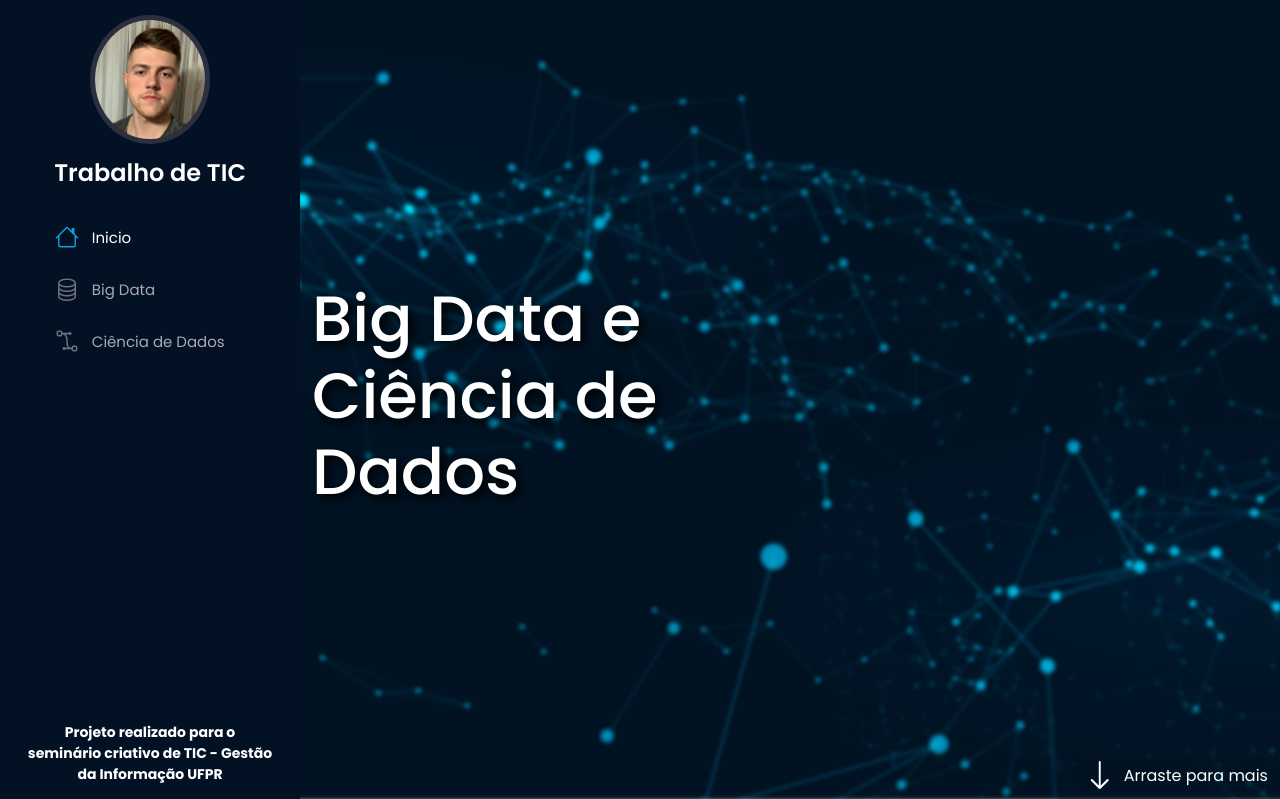
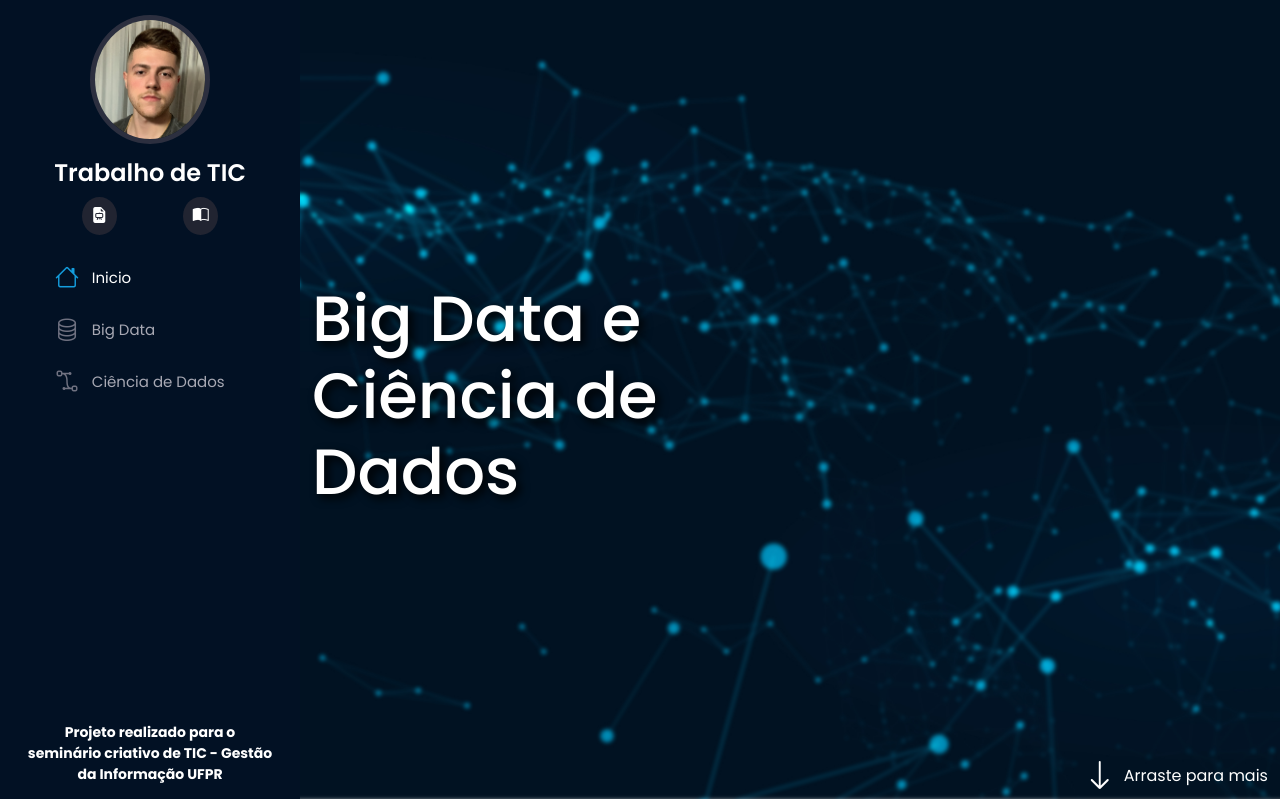
Before and after one commit to gabriel-andreoli/UFPR-TIC, a Flask app: page / in a window 1280 px wide. Shown: the top 799 px of the page. Run offline with Flask 2, Linux system fonts and the light colour scheme; some libraries are stand-ins or nearby versions.

Commit message:
Abbr e links

```diff
--- a/templates/index.html
+++ b/templates/index.html
@@ -17,20 +17,19 @@
         <section class="profile">
             <img src="../static/images/Gab-2.0---Copia.png" alt="Foto">
             <h1>Trabalho de TIC</h1>
-            <!-- <div class="social-links">
-                <a href="https://www.linkedin.com/in/gabriel-andreoli-647052255/" target="_blank" rel="external">
-                    <i class="bi bi-linkedin icon-social"></i>
-                </a>
-                <a href="https://www.instagram.com/g_andreolii/" target="_blank" rel="external">
-                    <i class="bi bi-instagram icon-social"></i>
-                </a>
-                <a href="https://github.com/gabriel-andreoli" target="_blank" rel="external">
-                    <i class="bi bi-github icon-social"></i>
-                </a>
-                <a href="https://www.youtube.com/channel/UCzXFMLMhm8yAVBw5FtnqdyQ" target="_blank" rel="external">
-                    <i class="bi bi-youtube icon-social"></i>
-                </a>
-            </div> -->
+            <div class="social-links">
+                <abbr title="Nossa apresentação de slides ">
+                    <a href="#" target="_blank" rel="external">
+                        <!-- COLOCAR O LINK DA NOSSA APRESENTACAO COMPARTILHADA OU UM LINK PDF -->
+                        <i class="bi bi-file-earmark-easel-fill"></i>
+                    </a>
+                </abbr>
+                <abbr title="Curso de Big Data & Analytics">
+                    <a href="https://on.fiap.com.br/local/programaeucapacito/" target="_blank" rel="external">
+                        <i class="bi bi-book-half"></i>
+                    </a>
+                </abbr>
+            </div>
         </section>
 
         <nav id="navbar" class="nav-menu">
```
